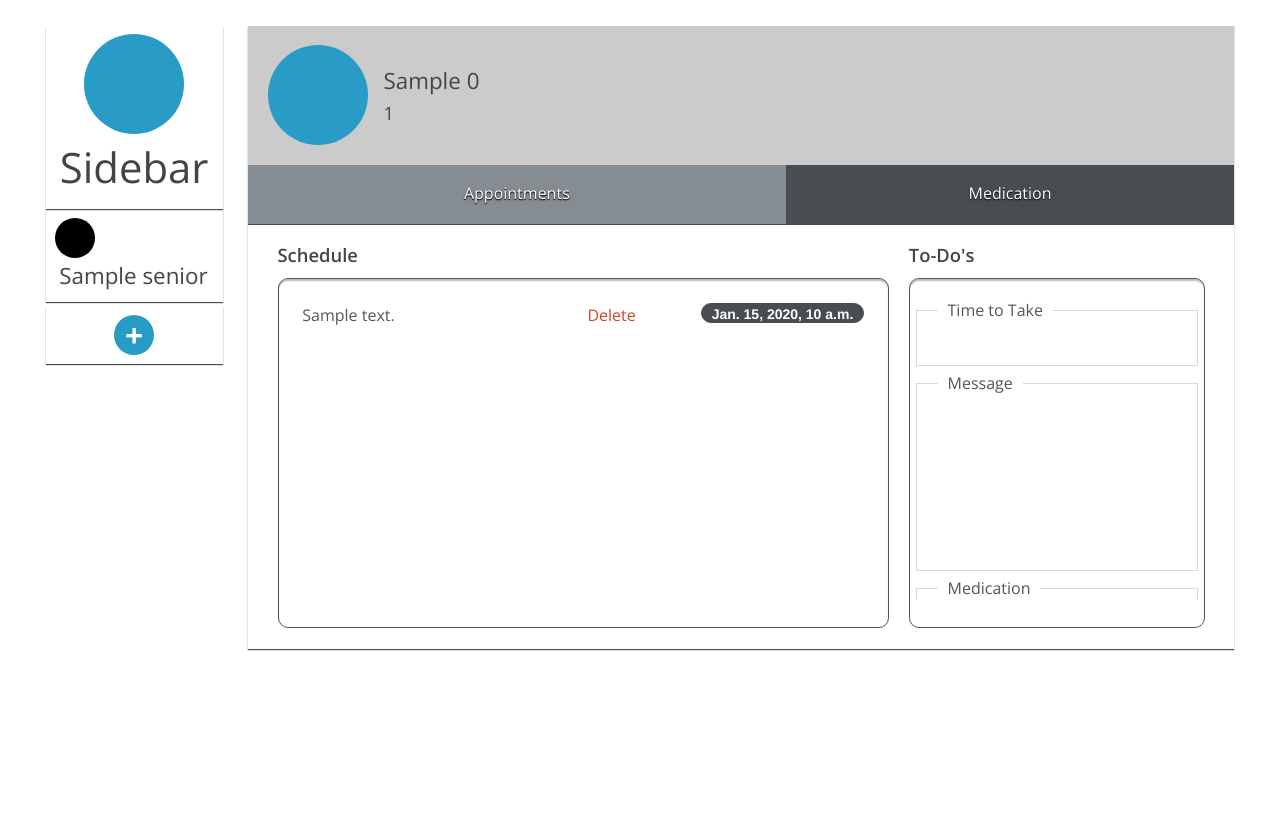
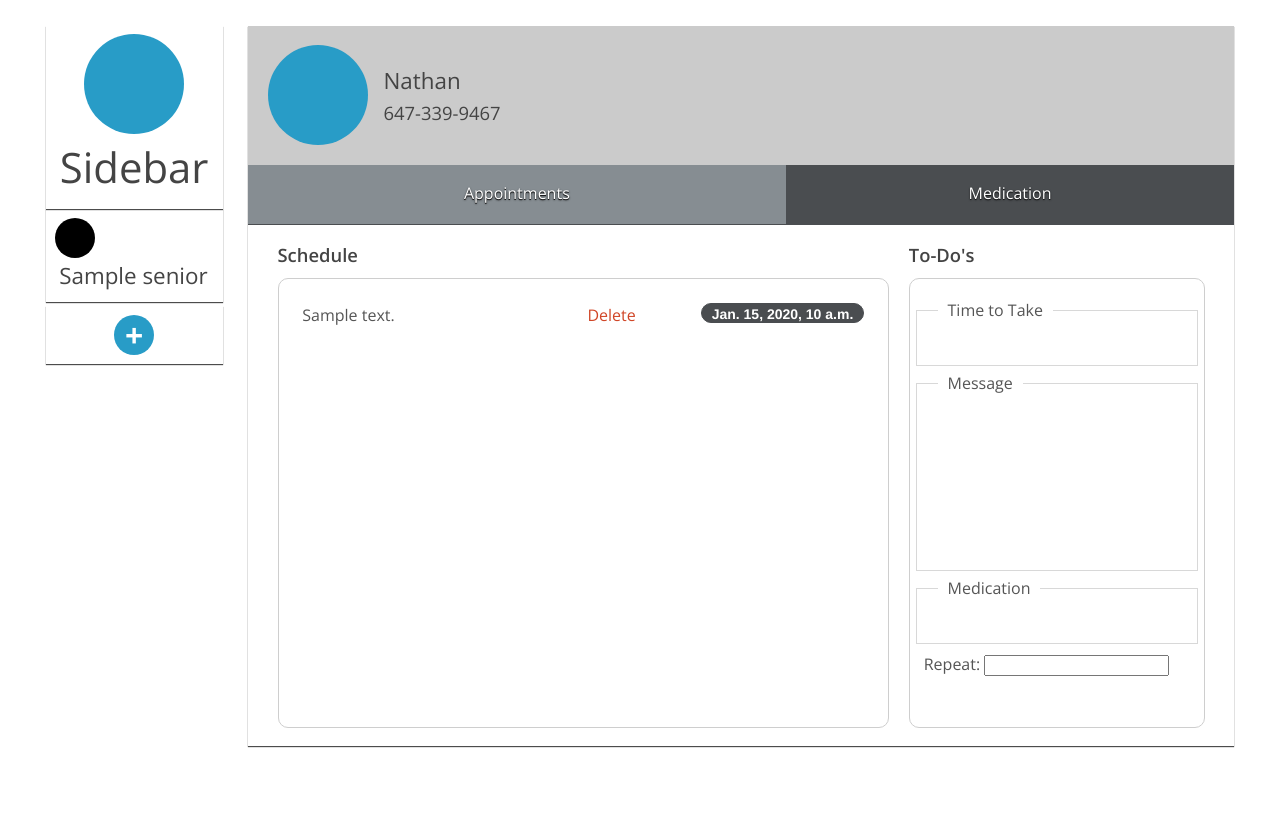
Before and after one commit to arvinx/teamcoco, a Django app: template TeamCoco/remindr/templates/remindr/index.html in a window 1280 px wide. Run offline with Django 3.2, Linux system fonts and the light colour scheme; the template is opened without the code that fills it: most values are stand-ins (such as "Sample title", 1, 10 or a date in 2020); form fields are guessed from the names that the template uses; some libraries are stand-ins or nearby versions.

Commit message:
updated styling

```diff
--- a/TeamCoco/remindr/static/css/style.css
+++ b/TeamCoco/remindr/static/css/style.css
@@ -149,11 +149,11 @@ body .row {
 }
 .profilePanel .listContainer {
 	max-width: 100% !important;
-	height: 350px;
+	height: 450px;
 	border: 1px solid;
+    border-color: #cecece;
 	border-radius: 10px;
 	padding: 2% 2%;
-	box-shadow: 0px 2px 1px rgba(0,0,0,0.25) inset;
 }
 
 .profilePanel .listContainer:not(#scheduleList) {
@@ -193,7 +193,7 @@ body .row {
 
 .listContainer form {
 	overflow-y: auto;
-	height: 315px;
+	height: 400px;
 	padding-top: 0.5em;
 }
 
--- a/TeamCoco/remindr/templates/remindr/index.html
+++ b/TeamCoco/remindr/templates/remindr/index.html
@@ -68,8 +68,8 @@
 									<div class="valign killHeight">
 										<div class="contactPhoto hero">&nbsp;</div>
 										<div class="contactName">
-											<h3>{{ senior_lst.0.name }}</h3>
-											<h5>{{ senior_lst.0.phone_number }}</h5>
+											<h3>Nathan</h3>
+											<h5>647-339-9467</h5>
 										</div>
 									</div>
 							</div>
@@ -262,7 +262,7 @@
 	    <a class="close switch" gumby-trigger="|#modal1">x</a>
 	    <div class="row">
 	      <div class="ten columns centered text-center">
-	        <h2>Add a senior today.</h2>
+	        <h2>Add your elderly today.</h2>
 	        <div class="formContainer">
 	        <form action="{% url 'remindr:add_senior' %}" method="post">
 				{% csrf_token %}
```
Also changed, not shown: TeamCoco/db.sqlite3, 6 other files.
